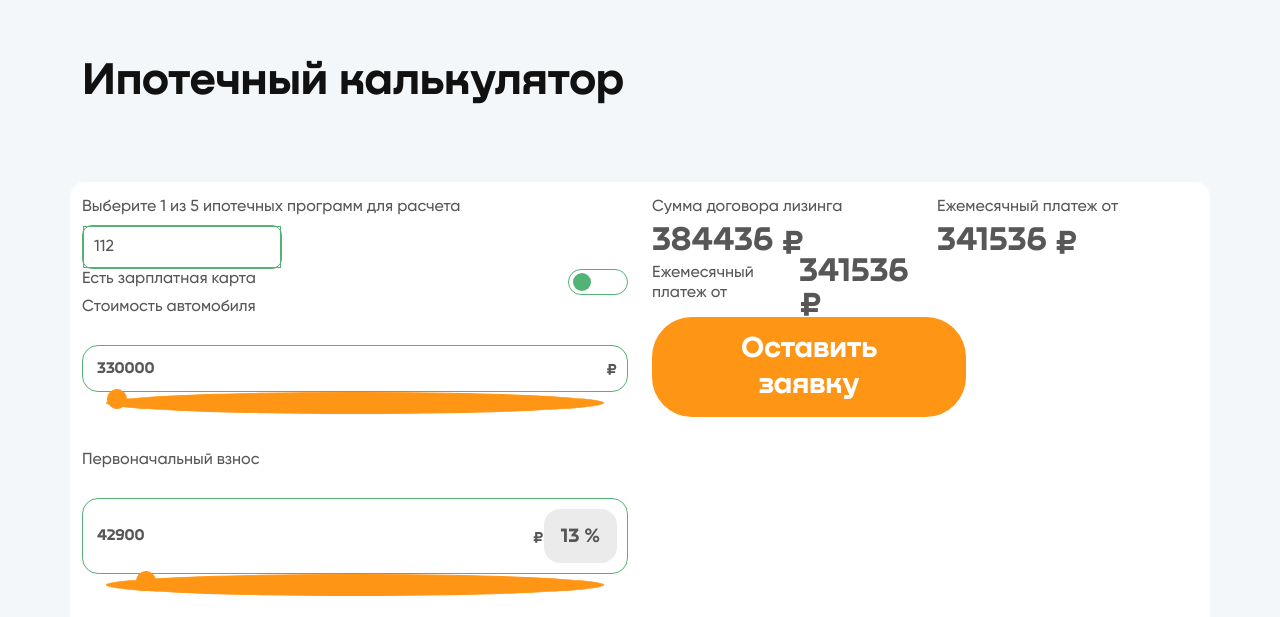
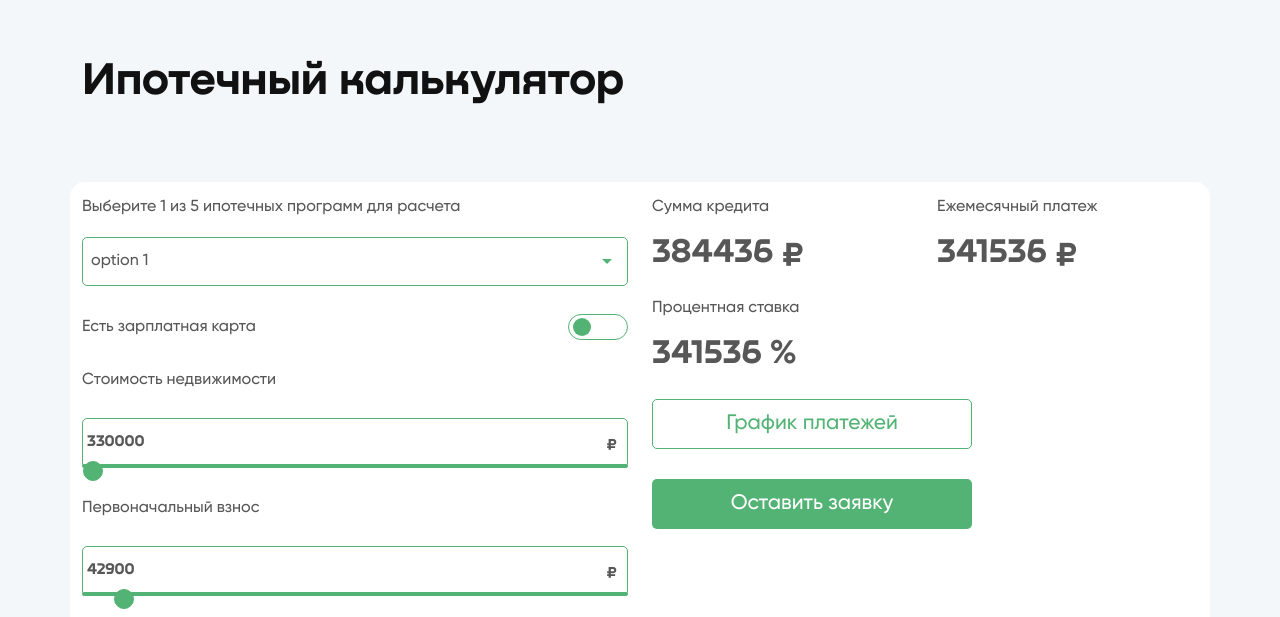
Before and after one commit to maxgrigoriew/mortgage-calculator, a Vue app: page / in a window 1280 px wide. Shown: the part 183-800 px from the top of the page. Built offline with nearby package versions, Linux system fonts and the light colour scheme.

Commit message:
add styles range

```diff
--- a/public/index.html
+++ b/public/index.html
@@ -5,11 +5,10 @@
     <meta http-equiv="X-UA-Compatible" content="IE=edge">
     <meta name="viewport" content="width=device-width,initial-scale=1.0">
     <link rel="icon" href="<%= BASE_URL %>favicon.ico">
-    <title><%= htmlWebpackPlugin.options.title %></title>
+    <title>df</title>
   </head>
   <body>
     <noscript>
-      <strong>We're sorry but <%= htmlWebpackPlugin.options.title %> doesn't work properly without JavaScript enabled. Please enable it to continue.</strong>
     </noscript>
     <div id="app"></div>
     <!-- built files will be auto injected -->
--- a/src/App.vue
+++ b/src/App.vue
@@ -8,25 +8,22 @@
             <div class="row wrapper__inner">
                <div class="col-md-6">
                   <div class="row">
-                     <div class="col-12">
+                     <div class="select col-12">
                         <div class="info__title">Выберите 1 из 5 ипотечных программ для расчета</div>
-                        <is-select :options="options"
-                                   :option-name="optionName"
-                                   @optionSelected="optionSelected"
-                        />
+                        <is-select :options="options"/>
                      </div>
-                     <div class="col-12">
-                        <div class="info__inner">
-                           <span class="info__title">Есть зарплатная карта</span>
+                     <div class="checkbox col-12">
+                        <div class="checkbox__inner">
+                           <span class="checkbox__title">Есть зарплатная карта</span>
                            <label class="switch" for="checkbox">
-                              <input type="checkbox" id="checkbox" />
+                              <input type="checkbox" id="checkbox"/>
                               <div class="slider round"></div>
                            </label>
                         </div>
                      </div>
                      <div class="range col-12">
                         <div class="range__title">
-                           Стоимость автомобиля
+                           Стоимость недвижимости
                         </div>
                         <div class="range__inner">
                            <div class="range__inner-top">
@@ -34,7 +31,7 @@
                                      class="range__inner-text"
                                      v-model.trim.number="obj.price"
                               >
-                              <div class="range__inner-info">₽</div>
+                              <div class="range__inner-icon">₽</div>
                            </div>
                            <input class="range__inner-input"
                                   type="range"
@@ -54,8 +51,7 @@
                                      class="range__inner-text"
                                      v-model.trim.number="initialPrice"
                               >
-                              <span>₽</span>
-                              <div class="range__inner-info range__inner-info--procent">{{ obj.initial }} %</div>
+                              <span class="range__inner-icon">₽</span>
                            </div>
                            <input class="range__inner-input"
                                   type="range"
@@ -67,7 +63,7 @@
                      </div>
                      <div class="range col-12">
                         <div class="range__title">
-                           Срок лизинга
+                           Срок ипотеки
                         </div>
                         <div class="range__inner">
                            <div class="range__inner-top">
@@ -75,7 +71,7 @@
                                      class="range__inner-text"
                                      v-model.trim.number="obj.months"
                               >
-                              <div class="range__inner-info">мес.</div>
+                              <div class="range__inner-icon">мес.</div>
                            </div>
                            <input class="range__inner-input"
                                   type="range"
@@ -90,20 +86,23 @@
                <div class="col-md-6">
                   <div class="row">
                      <div class="info col-lg-6">
-                        <span class="info__title">Сумма договора лизинга</span>
+                        <span class="info__title">Сумма кредита</span>
                         <span class="info__price">{{ allPrice }} ₽</span>
                      </div>
                      <div class="info col-lg-6">
-                        <span class="info__title">Ежемесячный платеж от</span>
+                        <span class="info__title">Ежемесячный платеж</span>
                         <span class="info__price">{{ getMonthPay }} ₽</span>
                      </div>
                      <div class="info col-lg-6">
-                        <span class="info__title">Ежемесячный платеж от</span>
-                        <span class="info__price">{{ getMonthPay }} ₽</span>
+                        <span class="info__title">Процентная ставка</span>
+                        <span class="info__price">{{ getMonthPay }} %</span>
                      </div>
+                     <div class="info col-12">
+                        <button class="info__button info__button--light">График платежей</button>
                      </div>
-                  <div class="info col-lg-6">
+                     <div class="info col-12">
                         <button class="info__button">Оставить заявку</button>
+                     </div>
                   </div>
                </div>
             </div>
@@ -124,11 +123,12 @@
 </template>
 
 <script>
-import isSelect from "@/components/isSelect";
+import isSelect from '@/components/isSelect';
+
 export default {
    name: 'App',
    components: {
-      isSelect
+      isSelect,
    },
    data() {
       return {
@@ -142,48 +142,45 @@ export default {
             {name: 'option 1', value: 1},
             {name: 'option 2', value: 2},
          ],
-         optionName: '112'
-      }
+         optionName: '112',
+      };
    },
    methods: {
       optionSelected(option) {
-         this.optionName = option.name
-      }
+         this.optionName = option.name;
+      },
    },
    computed: {
       getMonthPay() {
-         console.log((this.obj.price - this.initialPrice))
+         console.log((this.obj.price - this.initialPrice));
          let sumMonth = (this.obj.price - this.obj.initial) * ((0.035 * Math.pow((1 + 0.035), this.obj.months)) /
              (Math.pow((1 + 0.035), this.obj.months) - 1));
-         sumMonth = Math.floor(sumMonth)
-         return sumMonth
+         sumMonth = Math.floor(sumMonth);
+         return sumMonth;
       },
       initialPrice() {
-         return Math.floor(this.obj.price * this.obj.initial / 100)
+         return Math.floor(this.obj.price * this.obj.initial / 100);
       },
       allPrice() {
-         return this.initialPrice + this.obj.months * this.getMonthPay
-      }
+         return this.initialPrice + this.obj.months * this.getMonthPay;
+      },
 
-   }
-}
+   },
+};
 </script>
 
 <style lang="scss">
 
 $green-color: #53b374;
-
 .switch input {
-   display:none;
+   display: none;
 }
-
 .switch {
    display: inline-block;
    height: 26px;
    position: relative;
    width: 60px;
 }
-
 .slider {
    bottom: 0;
    cursor: pointer;
@@ -194,7 +191,6 @@ $green-color: #53b374;
    transition: .4s;
    border: 1px solid $green-color;
 }
-
 .slider:before {
    background-color: #53b374;
    bottom: 3px;
@@ -205,20 +201,16 @@ $green-color: #53b374;
    position: absolute;
    transition: .4s;
 }
-
 input:checked + .slider {
    background-color: #53b374;
 }
-
 input:checked + .slider:before {
-   transform: translateX(34px);
+   transform: translateX(33px);
    background: #fff;
 }
-
 .slider.round {
    border-radius: 34px;
 }
-
 .slider.round:before {
    border-radius: 50%;
 }
--- a/src/assets/scss/main.scss
+++ b/src/assets/scss/main.scss
@@ -3,7 +3,6 @@
 @import "vars";
 @import "grid";
 @import "global";
-
 body {
   font-family: $Gilroy-400;
   font-style: normal;
@@ -19,7 +18,7 @@ body {
 	background: #fff;
 	padding: 15px 0;
 	border-radius: 15px;
-  }
+  }margin-bottom: 8px;
 }
 .title {
   font-family: $Nekst-900;
@@ -37,26 +36,39 @@ body {
   }
   &__inner {
 	padding-bottom: 30px;
+	position: relative;
+  }
+  &__inner-icon {
+	position: absolute;
+	right: 10px;
+	top: 50%;
+	transform: translateY(-50%);
+	z-index: 0;
   }
   &__inner-top {
 	border: 1px solid $green-color;
-    border-radius: 16px;
-    padding: 10px;
+	border-radius: 5px;
+	height: 50px;
 	display: flex;
-    align-items: center;
 	justify-content: space-between;
 	font-family: $Nekst-900;
 	font-style: normal;
 	font-weight: 500;
+	position: relative;
   }
   &__inner-text {
-    margin-right: 16px;
+	padding-right: 16px;
 	background: transparent;
 	box-sizing: border-box;
 	width: 100%;
+	height: 45px;
 	border-color: transparent;
 	color: #575757;
-
+  }
+  &__inner-text:focus {
+	  outline: none;
+	border: 2px solid $green-color;
+	border-bottom-color: transparent;
   }
   &__inner-info--procent {
 	font-size: 20px;
@@ -65,24 +77,28 @@ body {
 	border-radius: 16px;
 	padding: 15px 17px;
 	white-space: nowrap;
+	position: absolute;
   }
   &__inner-input {
 	box-sizing: border-box;
 	width: 100%;
-    padding: 0 24px;
+	height: 50px;
 	-webkit-appearance: none;
 	-moz-appearance: none;
 	appearance: none;
+	background: transparent;
+	position: absolute;
+	bottom: 7px;
   }
   &__inner-input::-webkit-slider-runnable-track {
-    border-radius: 50%;
-    height: 22px;
-    border: 1px solid #FF9514;
-    background-color: #FF9514;
+	border-radius: 5px;
+	height: 4px;
+	border: 1px solid $green-color;
+	background-color: $green-color;
   }
   &__inner-input::-webkit-slider-thumb {
-    border: 1px solid #FF9514;
-    background-color: #FF9514;
+	border: 1px solid $green-color;
+	background-color: $green-color;
 	cursor: pointer;
 	width: 20px;
 	height: 20px;
@@ -93,28 +109,25 @@ body {
   &__inner-input::-moz-range-track {
 	border-radius: 10px/100%;
 	height: 2px;
-    border: 1px solid #FF9514;
-    background-color: #FF9514;
+	border: 1px solid $green-color;
+	background-color: $green-color;
   }
   &__inner-input::-moz-range-thumb {
-    border: 2px solid #FF9514;
+	border: 2px solid $green-color;
 	border-radius: 50%;
-    background: #FF9514;
+	background: $green-color;
 	cursor: pointer;
   }
 }
 .info {
-  &:last-child {
-    display: flex;
-    align-items: center;
-  }
+  padding-bottom: 30px;
   &__inner {
 	display: flex;
 	justify-content: space-between;
   }
   &__title {
-    margin-bottom: 8px;
 	display: block;
+	margin-bottom: 20px;
   }
   &__price {
 	font-family: $Nekst-900;
@@ -122,14 +135,31 @@ body {
 	line-height: 90%;
   }
   &__button {
-    font-family: $Nekst-900;
-    font-size: 30px;
-    line-height: 36px;
-    padding: 14px 89px;
+	min-width: 320px;
+	font-family: Gilroy, sans-serif;
+	font-size: 21px;
+	padding: 0 70px;
 	cursor: pointer;
-    background: #FF9514;
-    border-radius: 40px;
+	background: #53b374;
+	border-radius: 5px;
 	color: #fff;
-    border: none;
+	height: 50px;
+	border-color: transparent;
+  }
+  &__button--light {
+	color: $green-color;
+	background: #fff;
+	border: 1px solid $green-color;
   }
 }
+.select {
+  padding-bottom: 30px;
+}
+.checkbox {
+  padding-bottom: 30px;
+  &__inner {
+	display: flex;
+	justify-content: space-between;
+	align-items: center;
+  }
+}
--- a/src/components/isSelect.vue
+++ b/src/components/isSelect.vue
@@ -1,126 +1,126 @@
 <template>
-   <div class="v-select"
-        :class="{active : arrVisible}"
+   <div
+       class="custom-select"
+       :tabindex="tabindex"
+       @blur="open = false"
+       :class="{open: open}"
    >
-      <p class="v-select__title"
-         @click="changearrVisible"
-
+      <div
+          class="selected"
+          :class="{open: open}"
+          @click="open = !open"
       >
-         {{ optionName }}
-      </p>
-      <div class="options"
-
-           v-show="arrVisible"
+         {{ selected }}
+      </div>
+      <div
+          class="items"
+          :class="{selectHide: !open}"
       >
-         <div>
-            <div v-for="option in options"
-                 :key="option.value"
-                 class="option"
-                 @click="optionSelected(option)"
-            >
-               {{ option.name }}
-            </div>
+         <div
+             class="item"
+             v-for="(option, i) of options"
+             :key="i"
+             @click="selected=option; open=false; $emit('input', option)"
+         >
+            {{ option.name }}
          </div>
       </div>
-
    </div>
 </template>
-
 <script>
 export default {
-   name: "isSelect",
+   name: 'isSelect',
    props: {
       options: {
          type: Array,
-         default() {
-            return []
-         }
+         required: true,
       },
-      optionName: {
-         type: String,
-         default: 'Выберите цель кредита'
-      }
+      tabindex: {
+         type: Number,
+         required: false,
+         default: 0,
+      },
    },
    data() {
       return {
-         arrVisible: false,
-      }
-   },
-   watch: {
-      // optionName(n, o) {
-      //    this.optionName = n
-      // }
-   },
-   methods: {
-      changearrVisible() {
-         console.log('click')
-         if (this.arrVisible === true) {
-            this.arrVisible = false
-            this.hideSelect(false)
-         } else {
-            this.arrVisible = true
-            this.hideSelect(true)
-         }
-      },
-      optionSelected(option) {
-         this.$emit('optionSelected', option)
-         this.arrVisible = false
-      },
-      hideSelect(boolean) {
-         this.arrVisible = boolean
-      },
+         selected: this.options.length > 0 ? this.options[0].name : null,
+         open: false,
+      };
    },
    mounted() {
-      document.addEventListener('click', () => this.arrVisible = false, true)
+      this.$emit('input', this.selected);
    },
-   beforeDestroy() {
-      document.addEventListener('click', this.hideSelect)
-   }
+};
+</script>
+<style scoped>
+
+.custom-select {
+   position: relative;
+   width: 100%;
+   text-align: left;
+   outline: none;
+   height: 47px;
+   line-height: 47px;
+   z-index: 2;
 }
-</script>
-
-<style scoped>
-.v-select {
+.custom-select .selected:after {
+   position: absolute;
+   content: "";
+   right: 1em;
+   width: 0;
+   height: 0;
+   transition: 0.4s;
+   transform: rotate(0) translateY(0);
+   transform-origin: top;
+   border: 5px solid #53b374;
+   border-color: #53b374 transparent transparent transparent;
+   z-index: 100;
+}
+.custom-select.open .selected:after {
+   transform: rotate(180deg) translateY(-3px);
+}
+.selected {
+   border-radius: 5px;
    border: 1px solid #53b374;
-   width: 200px;
-   position: relative;
-   border-radius: 10px;
-   box-sizing: border-box;
+   background: #fff;
+   padding-left: 8px;
+   cursor: pointer;
+   user-select: none;
 }
-.v-select.active {
+.selected.open {
    border-bottom-left-radius: 0;
    border-bottom-right-radius: 0;
 }
-.options {
+.selected:after {
    position: absolute;
-   width: 100%;
+   content: "";
+   top: 22px;
+   right: 10px;
+   width: 0;
+   height: 0;
+}
+
+.items {
+   border-radius: 0px 0px 6px 6px;
+   overflow: hidden;
+   border-right: 1px solid #53b374;
+   border-left: 1px solid #53b374;
+   border-bottom: 1px solid #53b374;
+   position: absolute;
+   background-color: #fff;
+   left: 0;
+   right: 0;
    z-index: 10;
-   background: #fff;
-   top: 40px;
-
-   border-bottom-left-radius: 10px;
-   border-bottom-right-radius: 10px;
-   box-sizing: border-box;
 }
-.options.active {
-   border-bottom-left-radius: 10px;
-   border-bottom-right-radius: 10px;
-}
-.option, .v-select__title {
-   padding: 10px;
+.item {
+   padding-left: 10px;
    cursor: pointer;
    user-select: none;
-   margin: 0;
-   box-sizing: border-box;
-   border: 1px solid #53b374;
 }
-
-.option:hover {
-   background: #53b374;
-   color: #fff;
+.item:hover {
+   background-color: #53b374;
 }
-/*.option:last-child {*/
-/*   border-bottom-left-radius: 10px;*/
-/*   border-bottom-right-radius: 10px;*/
-/*}*/
+.selectHide {
+   display: none;
+}
 </style>
```
Also changed, not shown: src/components/isRange.vue (+10 -14 lines). Lines whose indentation alone changed are shown as unchanged.
